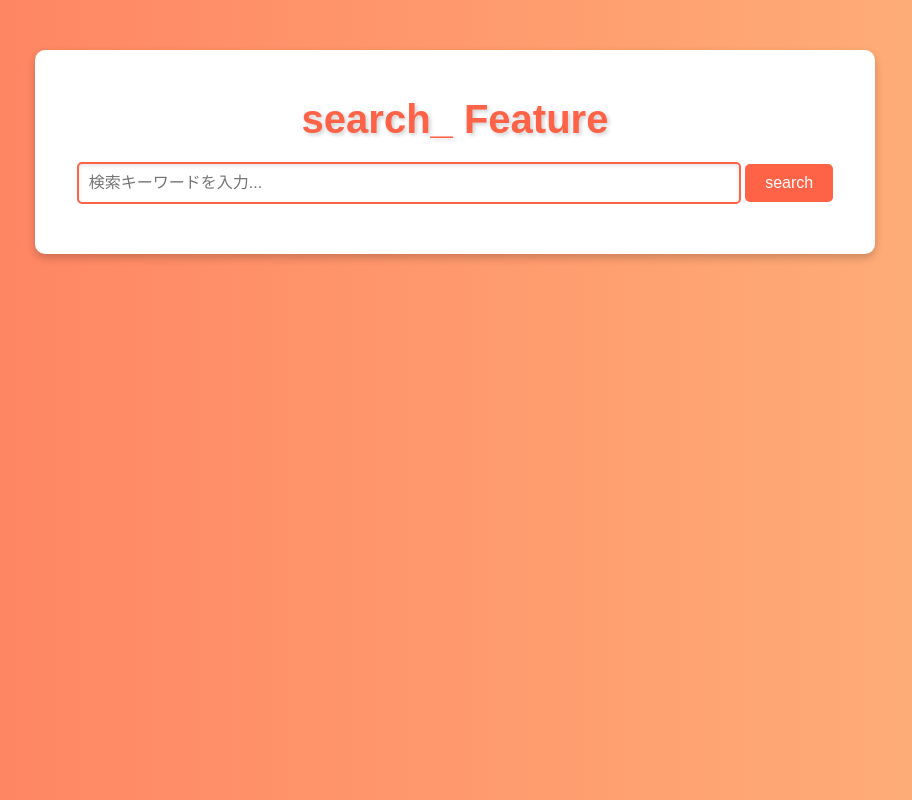
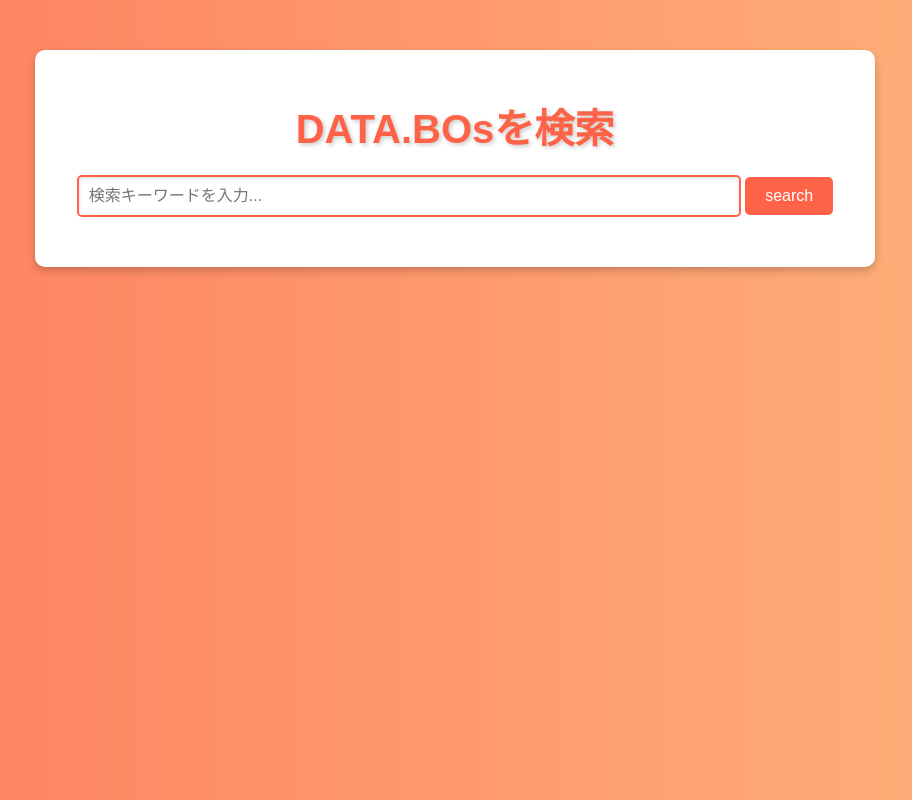
Before and after one commit to DATA-BOXs/DATA-BOXs.github.io, a plain HTML site: page DATA.BOXs/search_ Feature_01/v5.0s/project/search/index.html in a window 1280 px wide. Shown: the whole page, without its empty margins (185-1097 px from the left). Drawn offline with Linux system fonts and the light colour scheme.

Commit message:
Update index.html

```diff
--- a/DATA.BOXs/search_ Feature_01/v5.0s/project/search/index.html
+++ b/DATA.BOXs/search_ Feature_01/v5.0s/project/search/index.html
@@ -3,12 +3,12 @@
 <head>
     <meta charset="UTF-8">
     <meta name="viewport" content="width=device-width, initial-scale=1.0">
-    <title>search_ Feature</title>
+    <title>search</title>
     <link rel="stylesheet" href="style.css">
 </head>
 <body>
     <div class="container">
-        <h1>search_ Feature</h1>
+        <h1>DATA.BOsを検索</h1>
         <input type="text" id="searchInput" placeholder="検索キーワードを入力...">
         <button id="searchBtn">search</button>
         <div id="results" class="results"></div>
```
